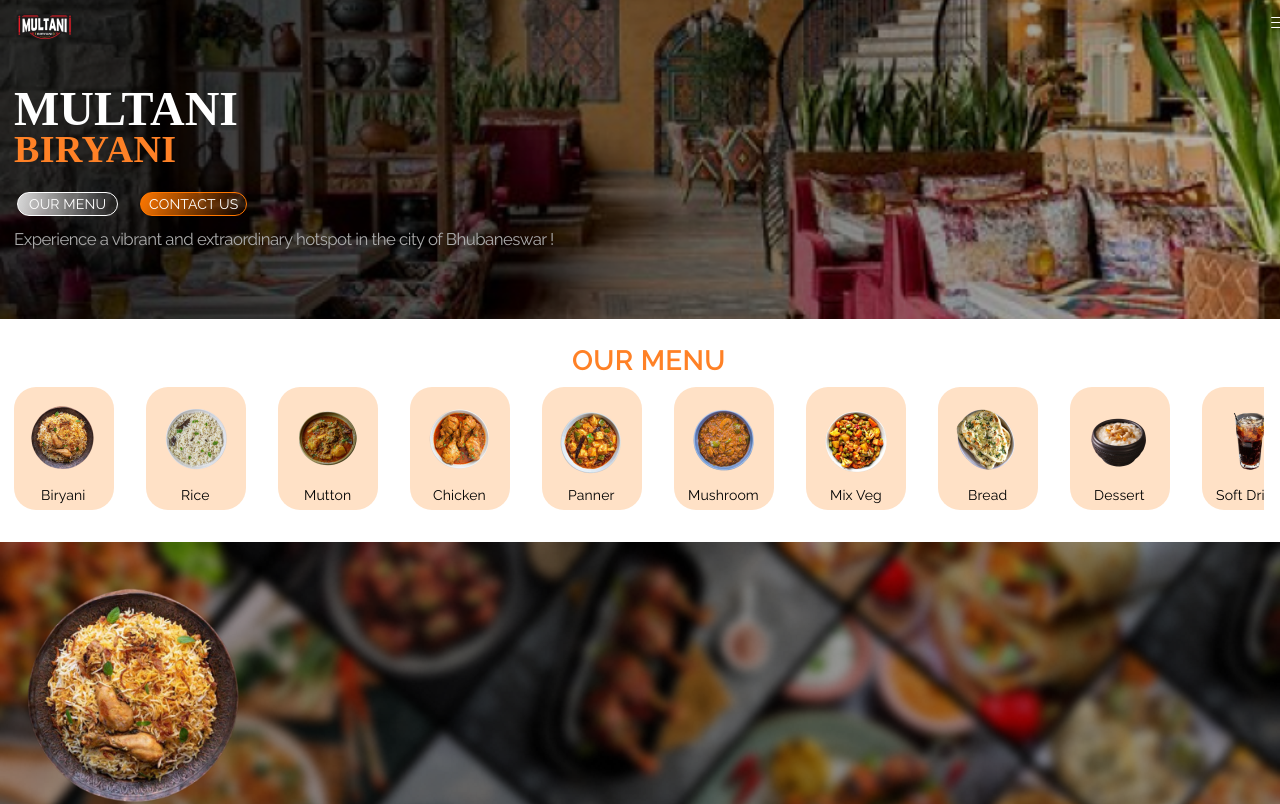
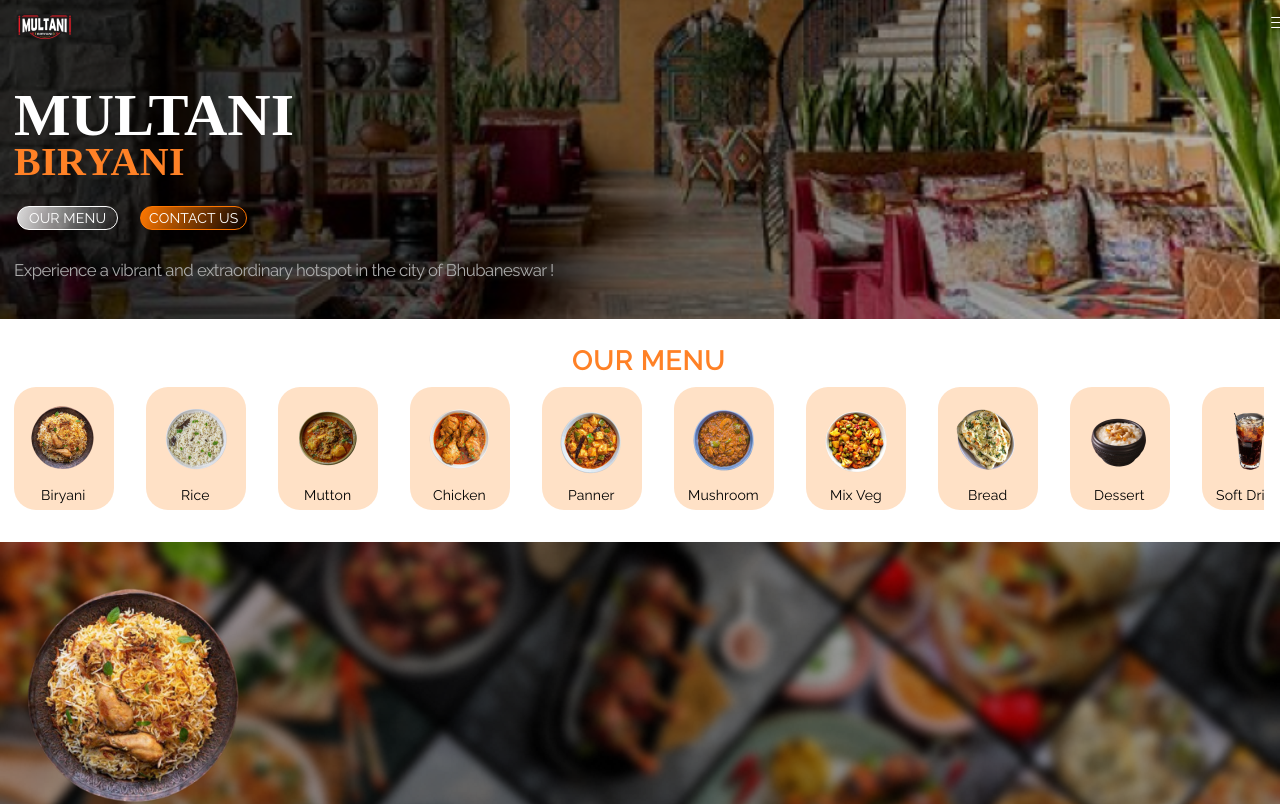
Before and after one commit to sthitajoshi/MultaniBiryani, a React (Create React App) app: page / in a window 1280 px wide. Shown: the top 804 px of the page. Built offline with nearby package versions, Linux system fonts and the light colour scheme; a web font is replaced by a local one.

Commit message:
fixed the alignment of every component for phone screen

```diff
--- a/src/components/MainFrame.module.css
+++ b/src/components/MainFrame.module.css
@@ -139,6 +139,9 @@
   flex-direction: column;
   gap: var(--gap-smi);
 }
+
+
+
 .header,
 .logoContainer,
 .menuNavigation,
@@ -210,13 +213,13 @@
   }
 }
 
-@media (min-width: 321px) and (max-width: 768px) {
+@media (min-width: 321px) and (max-width: 420px) {
   .mainFrame {
     height: 250px; /* Increase height for tablets */
   }
 
   .experienceAVibrant {
-    font-size: 16px;
+    font-size: 12px;
   }
 
   .multani {
@@ -232,10 +235,47 @@
   }
 }
 
+@media (min-width: 420px) and (max-width: 767px) {
+  .mainFrame {
+    height: 250px; /* Increase height for tablets */
+  }
+
+  .experienceAVibrant {
+    font-size: 14px;
+  }
+
+  .multani {
+    margin-bottom: 10px; /* Increase margin for larger screens */
+  }
+
+  .menuNavigation {
+    gap: 10px;
+  }
+
+  .biryani {
+    margin-bottom: 0px; /* Increase margin for larger screens */
+  }
+
+  .experienceAVibrant {
+    margin-bottom: 15px; /* Increase margin for larger screens */
+  }
+}
 
 @media (min-width: 768px) {
   .mainFrame {
     height: 300px; /* Increase height for tablets */
+  }
+
+  .multani {
+    font-size: 60px;
+  }
+
+  .biryani {
+    font-size: 40px;
+  }
+
+  .menuNavigation {
+    gap: 30px;
   }
 
   .header {
@@ -245,11 +285,11 @@
 
   .navigation {
     padding: 0 0 0 var(--padding-15xs); /* Adjust left padding for larger screens */
-    font-size: var(--font-size-xs); /* Adjust font size for larger screens */
+    font-size: 10px; /* Adjust font size for larger screens */
   }
 
   .experienceAVibrant {
-    font-size: 16px;
+    font-size: 20px;
   }
 }
 
```
